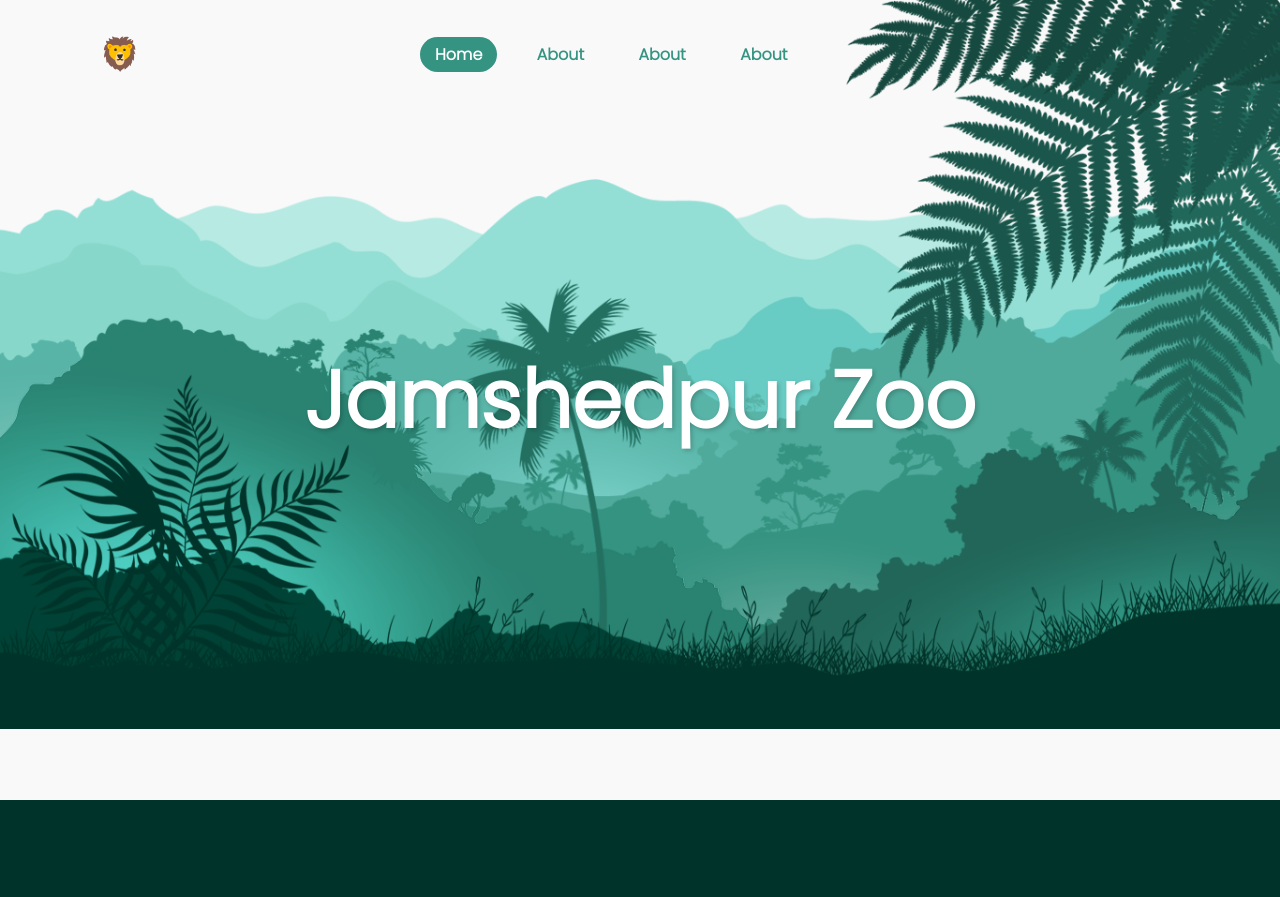
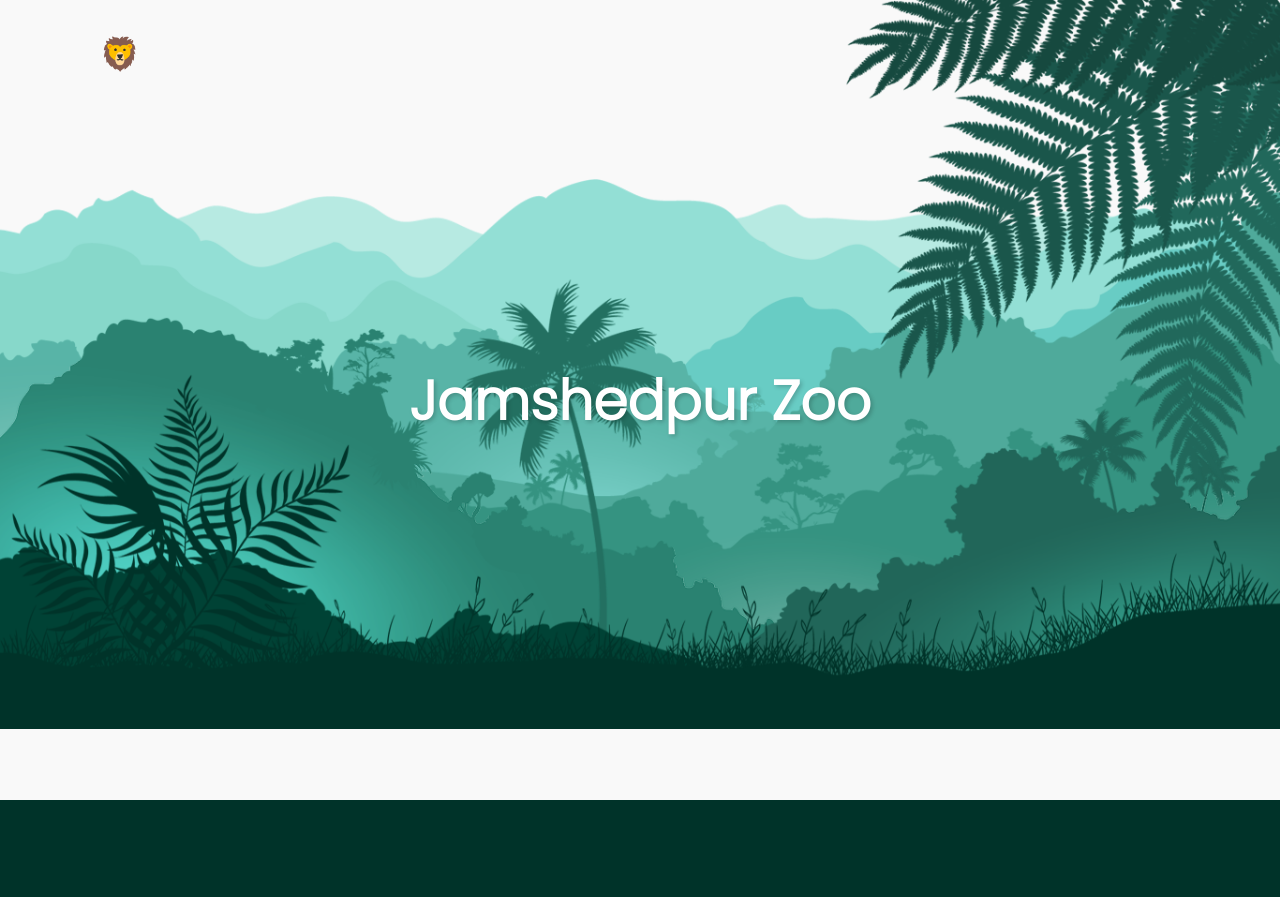
Before and after one commit to tapas23546/jamshedpur, a plain HTML site: page index.html in a window 1280 px wide. Shown: the top 897 px of the page. Drawn offline with Linux system fonts and the light colour scheme.

Commit message:
first website

```diff
--- a/index.css
+++ b/index.css
@@ -58,7 +58,7 @@ header {
 
 #text {
     position: absolute;
-    font-size: 5em;
+    font-size: 55px;
     color: #fff;
     text-shadow: 2px 2px 4px rgba(0, 0, 0, .2);
 }
@@ -77,10 +77,10 @@ header {
     padding: 100px;
 }
 
-.sec h2 {
+.sec h1 {
     font-size: 3em;
     color: #fff;
-    margin-bottom: 10px;
+    /*margin-bottom: 10px;*/
 }
 
 .sec p {
--- a/index.html
+++ b/index.html
@@ -12,12 +12,6 @@
 <body>
     <header>
         <h2 class="logo">&#129409;</h2>
-        <nav class="navigation">
-            <a href="#" class="active">Home</a>
-            <a href="#">About</a>
-            <a href="#">About</a>
-            <a href="#">About</a>
-        </nav>
     </header>
     <section class="parallax">
         <img src="./Images/hill1.png" alt="">
@@ -26,7 +20,7 @@
         <img src="./Images/hill4.png" alt="" id="hill4">
         <img src="./Images/hill5.png" alt="" id="hill5">
         <img src="./Images/tree.png" alt="" id="tree">
-        <h2 id="text">Jamshedpur Zoo</h2>
+        <h1 id="text">Jamshedpur Zoo</h1>
         <img src="./Images/leaf.png" alt="" id="leaf">
         <img src="./Images/plant.png" alt="" id="plant">
 
```
